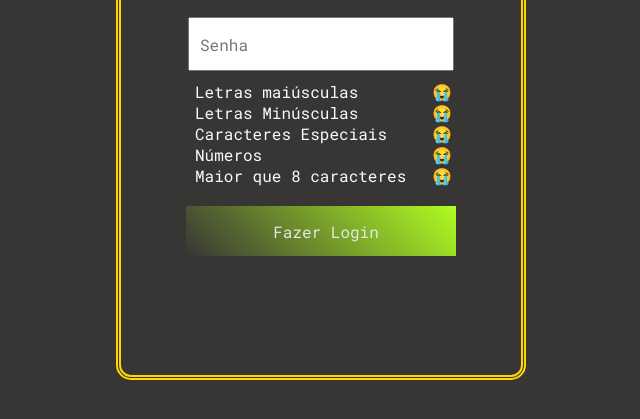
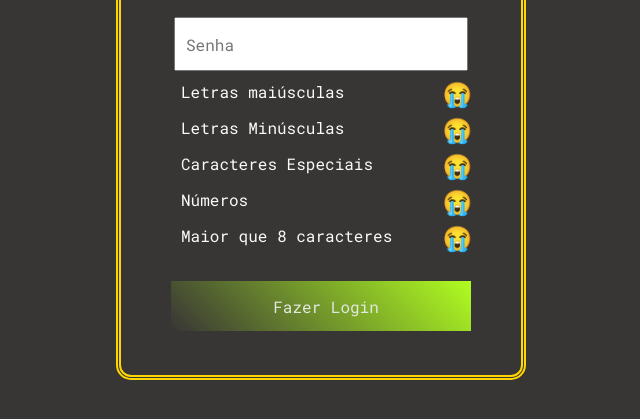
Before and after one commit to ovictormonteiro/formulario, a plain HTML site: page index.html in a window 1280 px wide. Shown: the part 291-710 px from the top of the page, without its empty margins (319-959 px from the left). Drawn offline with Linux system fonts and the light colour scheme.

Commit message:
consertei tamanho do emoji e margin dos Ps

```diff
--- a/formulario.css
+++ b/formulario.css
@@ -37,7 +37,7 @@ body{
 
 form{
   display: flex;
-  width: 90%;
+  width: 100%;
   height: 50vh;
   flex-direction: column;
   align-items: center;
@@ -95,6 +95,7 @@ form > div {
 
 form > div > p{
   position: relative;
+  margin-bottom: 15px;
 }
 
 form > div > p > span{
@@ -102,6 +103,7 @@ form > div > p > span{
   height: 15px;
   position: absolute;
   right: 0;
+  transform: scale(1.5);
 }
 
 .alerta{
```
